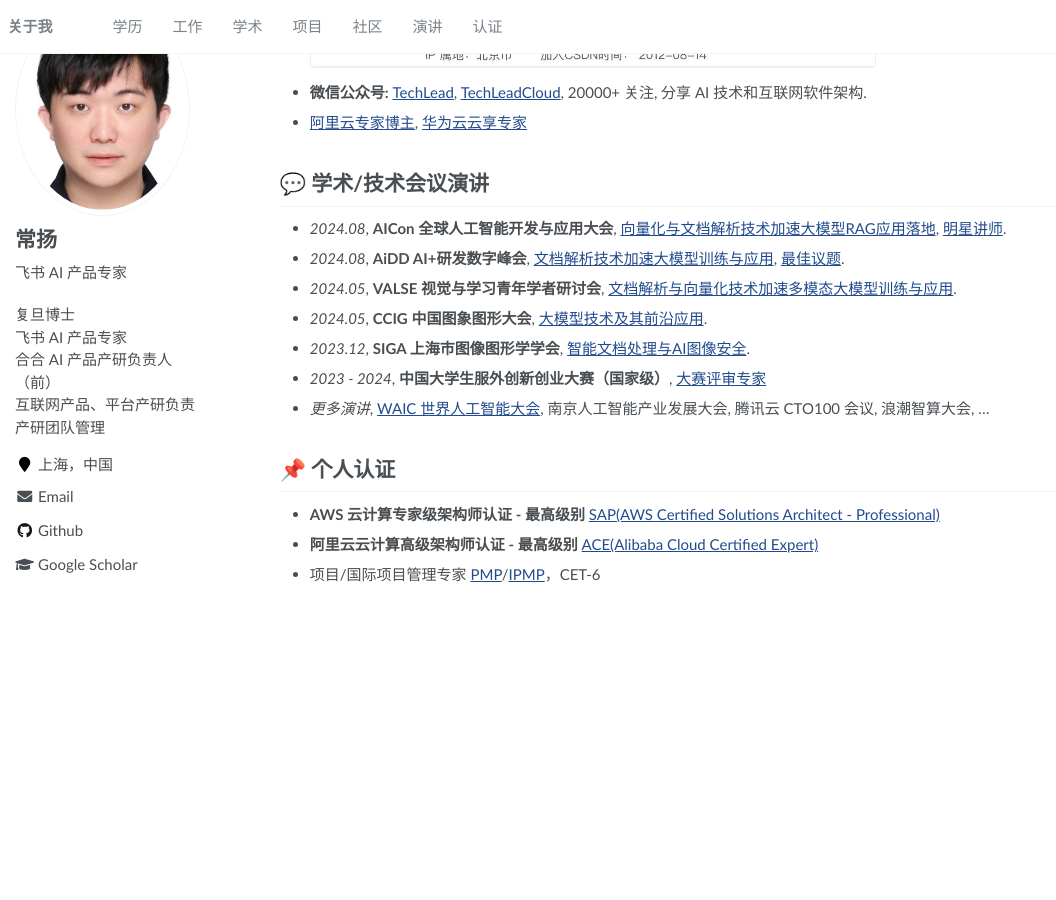
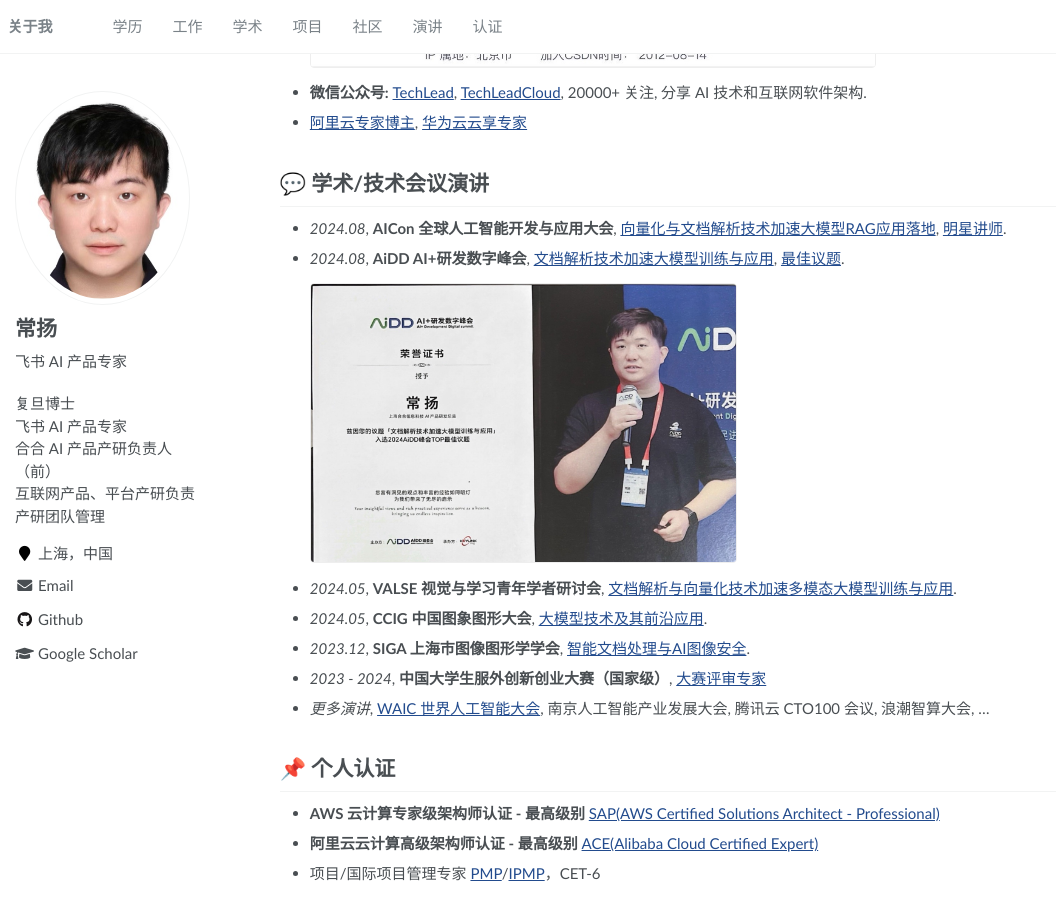
Before and after one commit to yangchangcy/yangchangcy.github.io, a Jekyll site: the page built from _pages/about.md, in a window 1280 px wide and 900 px high, scrolled down 2835 px. Shown: the whole window, without its empty margins (0-1056 px from the left). Built offline with Jekyll 4.4.1, drawn with Linux system fonts in a browser that asks for light colours; before the commit the page ends 3435 px from its top, so only the background shows below that.

Commit message:
AiDD 峰会演讲条目下新增最佳议题荣誉证书(280px,可点击居中放大)
Co-Authored-By: Claude Opus 4.8 (1M context) <noreply@anthropic.com>

```diff
--- a/_pages/about.md
+++ b/_pages/about.md
@@ -110,6 +110,8 @@ redirect_from:
 
 - *2024.08*, **AiDD AI+研发数字峰会**, [文档解析技术加速大模型训练与应用](https://aidd.vip/CWBWD-2024bj), [最佳议题](http://image.openwrite.cn/31614_ACEE380B3C3E46548C96A1BA04452A5A).
 
+  <a href="/images/aidd_best_topic.jpg" class="image-popup"><img src="/images/aidd_best_topic.jpg" alt="2024 AiDD 峰会最佳议题荣誉证书 - 文档解析技术加速大模型训练与应用" style="max-height:280px; width:auto; max-width:100%; margin:6px 0; border:1px solid #eee; border-radius:4px; cursor:zoom-in;"></a>
+
 - *2024.05*, **VALSE 视觉与学习青年学者研讨会**, [文档解析与向量化技术加速多模态大模型训练与应用](https://cloud.tencent.com/developer/article/2417196).
 
 - *2024.05*, **CCIG 中国图象图形大会**, [大模型技术及其前沿应用](https://baijiahao.baidu.com/s?id=1800356490899597731).
```
Also changed, not shown: images/aidd_best_topic.jpg (added).
